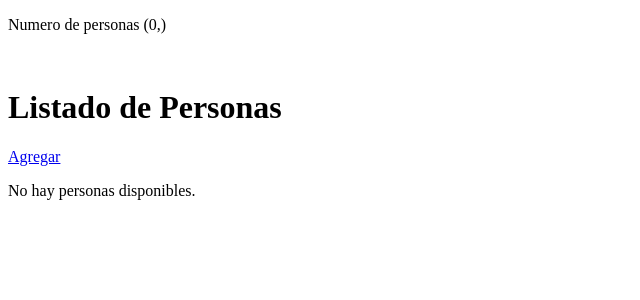
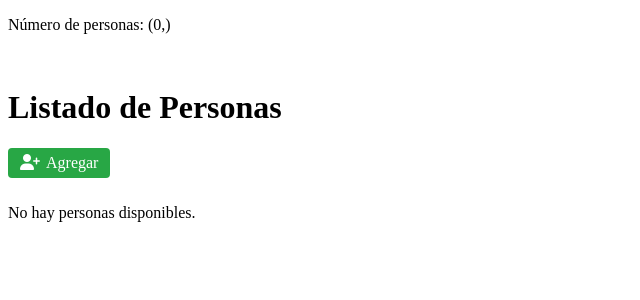
Before and after one commit to caaz160782/example_django, a Django app: page /mvt in a window 1280 px wide. Shown: the top 300 px of the page, without its empty margins (0-640 px from the left). Run offline with Django 5.2, Linux system fonts and the light colour scheme; data that the repository does not hold is empty.

Commit message:
better table

```diff
--- a/sap/webapp/templates/Personainfo.html
+++ b/sap/webapp/templates/Personainfo.html
@@ -3,6 +3,8 @@
 <head>
     <meta charset="UTF-8">
     <title>PersonaInfo</title>
+    <!-- Font Awesome CDN -->
+    <link rel="stylesheet" href="https://cdnjs.cloudflare.com/ajax/libs/font-awesome/6.5.0/css/all.min.css">
     <style>
         table {
             width: 60%;
@@ -17,14 +19,32 @@
         th {
             background-color: #f2f2f2;
         }
+        a {
+            text-decoration: none;
+            color: #007BFF;
+        }
+        a:hover {
+            text-decoration: underline;
+        }
+        .add-btn {
+            display: inline-block;
+            margin-bottom: 10px;
+            padding: 6px 12px;
+            background-color: #28a745;
+            color: white;
+            border-radius: 4px;
+        }
+        .add-btn i {
+            margin-right: 6px;
+        }
     </style>
 </head>
 <body>
-  <p>Numero de personas {{no_Personas}} </p>
+    <p>Número de personas: {{ no_Personas }}</p>
     <br>
     <div>
         <h1>Listado de Personas</h1>
-    <a href="nuevaPersona"> Agregar</a>
+        <a href="nuevaPersona" class="add-btn"><i class="fas fa-user-plus"></i>Agregar</a>
         {% if personas %}
             <table>
                 <thead>
@@ -32,7 +52,7 @@
                         <th>ID</th>
                         <th>Nombre</th>
                         <th>Email</th>
-                    <th>Detail</th>
+                        <th>Detalle</th>
                         <th>Editar</th>
                         <th>Eliminar</th>
                     </tr>
@@ -41,11 +61,11 @@
                     {% for persona in personas %}
                         <tr>
                             <td>{{ persona.id }}</td>
-                        <td>{{ persona.nombre }} {{ persona.apellido }} </td>
+                            <td>{{ persona.nombre }} {{ persona.apellido }}</td>
                             <td>{{ persona.email }}</td>
-                        <td> <a href="detalle_persona/{{ persona.id }}"> Detalle</a></td>
-                        <td> <a href="editar_persona/{{ persona.id }}"> Editar</a></td>
-                        <td><a href="{% url 'eliminar_persona' persona.id %}">Eliminar</a></td>
+                            <td><a href="detalle_persona/{{ persona.id }}"><i class="fas fa-eye"></i></a></td>
+                            <td><a href="editar_persona/{{ persona.id }}"><i class="fas fa-edit"></i></a></td>
+                            <td><a href="{% url 'eliminar_persona' persona.id %}" onclick="return confirm('¿Deseas eliminar esta persona?')"><i class="fas fa-trash-alt" style="color:red;"></i></a></td>
                         </tr>
                     {% endfor %}
                 </tbody>
```
Lines whose indentation alone changed are shown as unchanged.
